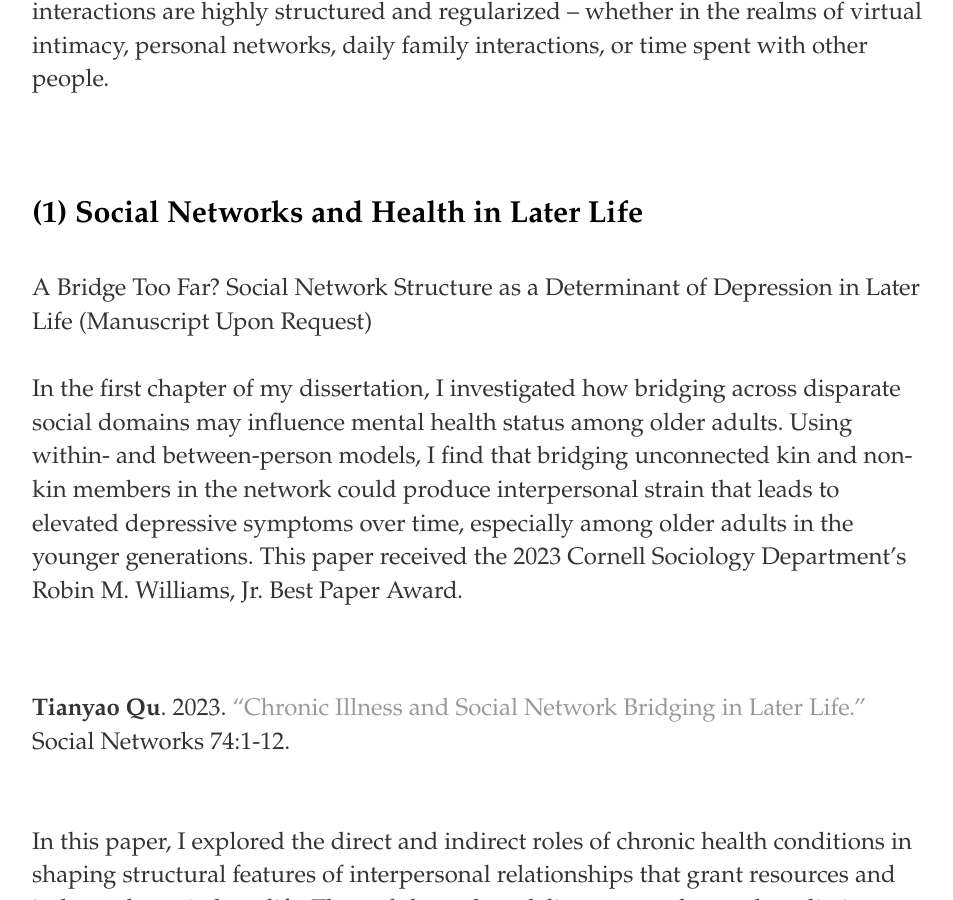
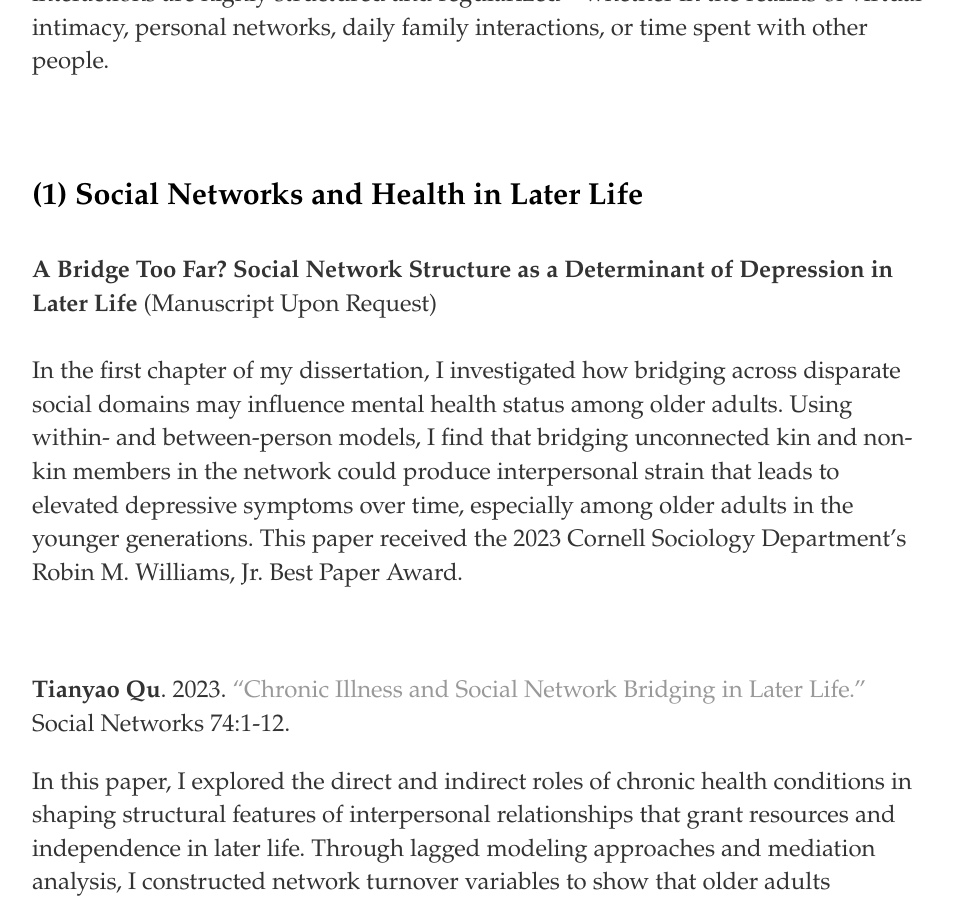
Before and after one commit to windyqu/windyqu.github.io, a Jekyll site: the page built from research/index.html, in a window 1280 px wide and 900 px high, scrolled down 496 px. Shown: the whole window, without its empty margins (160-1113 px from the left). Built offline with Jekyll 4.4.1, drawn with Linux system fonts in a browser that asks for light colours.

```diff
--- a/research/index.html
+++ b/research/index.html
@@ -6,7 +6,7 @@ title: Tianyao Qu's Homepage
 
 <div class="blurb">
   <h3>Research Experiences</h3>
-  <br><br>
+  <br>
 	<p>
        I am interested in using social networks as both a data source and an analytic framework to discern the social process that produces health consequences.
 	My research focuses on examining how changes in, and the form and order of, social connections relate to health inequality over time and across the life course. I place particular emphasis on understanding the heterogeneous meanings brought by social contexts in which well-being is intertwined with social relationships. In my dissertation and other work, I develop the argument that social relationships and interactions are highly structured and regularized – whether in the realms of virtual intimacy, personal networks, daily family interactions, or time spent with other people.
@@ -17,7 +17,7 @@ title: Tianyao Qu's Homepage
 
 		<h4> (1) Social Networks and Health in Later Life </h4>
         <p>
-A Bridge Too Far? Social Network Structure as a Determinant of Depression in Later Life (Manuscript Upon Request)
+<b>A Bridge Too Far? Social Network Structure as a Determinant of Depression in Later Life </b> (Manuscript Upon Request)
 <br><br>
 In the first chapter of my dissertation, I investigated how bridging across disparate social domains may influence mental health status among older adults. Using within- and between-person models, I find that bridging unconnected kin and non-kin members in the network could produce interpersonal strain that leads to elevated depressive symptoms over time, especially among older adults in the younger generations. This paper received the 2023 Cornell Sociology Department’s Robin M. Williams, Jr. Best Paper Award.
         </p>
@@ -27,7 +27,6 @@ In the first chapter of my dissertation, I investigated how bridging across disp
 	<p>
 <b>Tianyao Qu</b>. 2023. <a href="https://doi.org/10.1016/j.socnet.2023.01.007" target="_blank">“Chronic Illness and Social Network Bridging in Later Life.”</a> Social Networks 74:1-12.
 	</p>
-<br>
 	<p>
 In this paper, I explored the direct and indirect roles of chronic health conditions in shaping structural features of interpersonal relationships that grant resources and independence in later life. Through lagged modeling approaches and mediation analysis, I constructed network turnover variables to show that older adults diagnosed with chronic illnesses moved to an endogenous network structure over time in which they have denser networks owing to stable family members, heightened interactions among family and friends and neighbors, as well as the shedding of non-kin ties.
 	</p>
```
